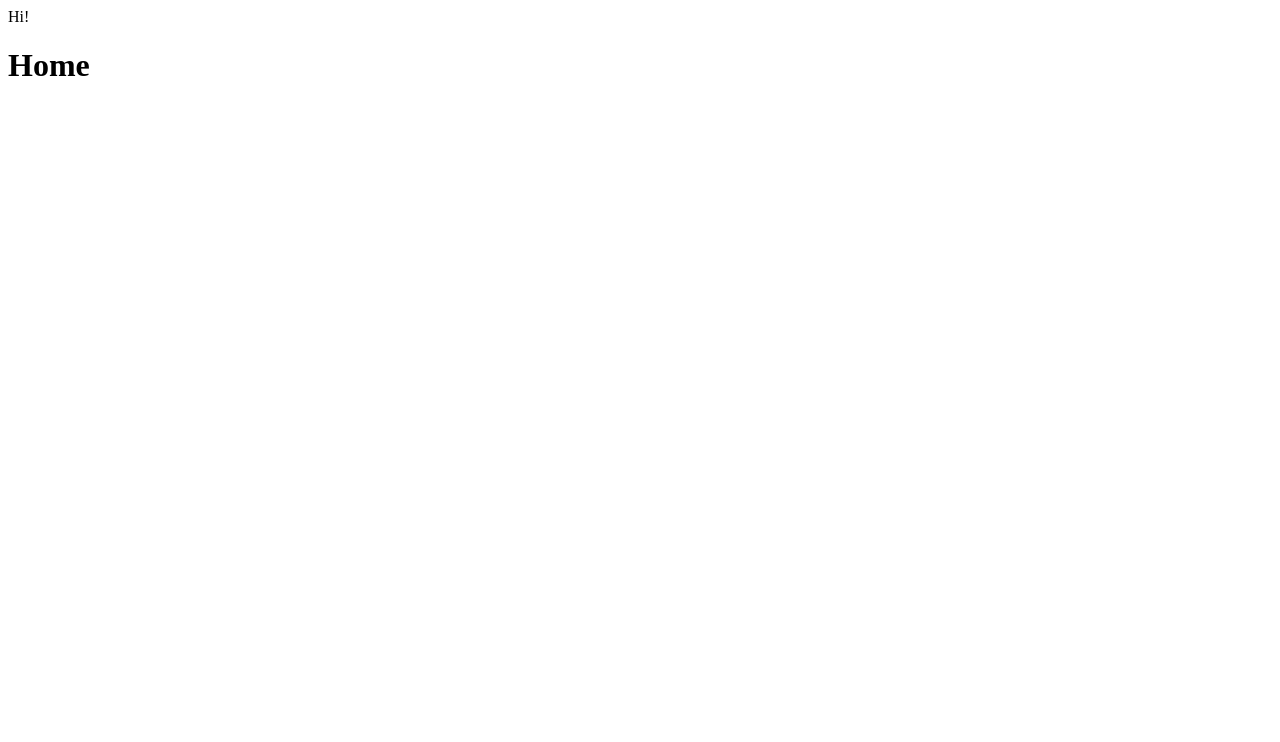
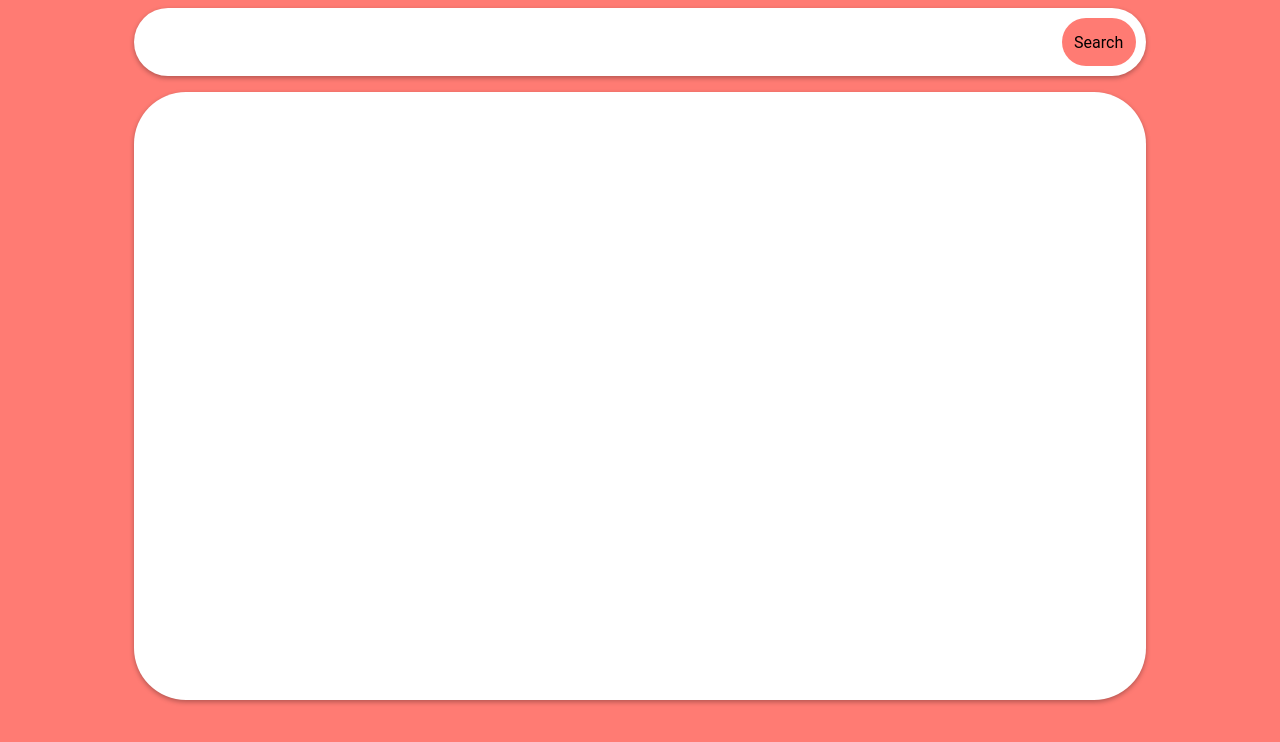
Before and after one commit to KateGoncharik/rsschool-react-course, a React (Vite) app: page / in a window 1280 px wide. Shown: the top 742 px of the page. Built offline with nearby package versions, Linux system fonts and the light colour scheme.

Commit message:
feat: impl basic logic

```diff
--- a/src/App.tsx
+++ b/src/App.tsx
@@ -1,25 +1,25 @@
-import { HashRouter, Routes, Route } from 'react-router-dom';
+import {HashRouter, Route, Routes} from 'react-router-dom';
 import Home from './pages/Home';
 import NotFound from './pages/NotFound';
+import {Component} from "react";
 
-function App() {
+export class App extends Component<unknown, unknown> {
+    render() {
         return (
-    <div>
-      <div>Hi!</div>
             <Routes>
-        <Route path="/" element={<Home />} />
-        <Route path="*" element={<NotFound />} />
+                <Route path="/" element={<Home/>}/>
+                <Route path="*" element={<NotFound/>}/>
             </Routes>
-    </div>
         );
     }
+}
 
-function WrappedApp() {
+export class WrappedApp extends Component<unknown, unknown> {
+    render() {
         return (
             <HashRouter>
-      <App />
+                <App/>
             </HashRouter>
         );
     }
-
-export default WrappedApp;
+}
--- /dev/null
+++ b/src/components/ItemsList.tsx
@@ -0,0 +1,19 @@
+import {Component} from "react";
+
+export interface IItemsListProps {
+    items: unknown[];
+}
+
+export class ItemsList extends Component<IItemsListProps, unknown> {
+    render() {
+        return (
+            <div className="list">
+                {
+                    this.props.items.map((item) => (
+                        <div>{item.name}</div>
+                    ))
+                }
+            </div>
+        );
+    }
+}
--- /dev/null
+++ b/src/components/Search.tsx
@@ -0,0 +1,34 @@
+import {Component, FormEvent} from "react";
+
+export interface ISearchProps {
+    updateItemsCallback: (newSearchValue: string) => void;
+}
+
+export interface ISearchState {
+    searchValue: string;
+}
+
+export class Search extends Component<ISearchProps, ISearchState> {
+    constructor(props) {
+        super(props);
+        this.state = { searchValue: "" };
+    }
+
+    handleSearch(event: MouseEvent): void {
+        event.preventDefault();
+        this.props.updateItemsCallback(this.state.searchValue);
+    }
+
+    render() {
+        return (
+            <form className="form">
+                <input
+                    className="form__input"
+                    onInput={(event: FormEvent) => this.setState({ searchValue: event.target.value})}
+                    placeholder="Type any value"
+                />
+                <button className="form__button" onClick={(event: MouseEvent) => this.handleSearch(event)}>Search</button>
+            </form>
+        );
+    }
+}
--- /dev/null
+++ b/src/index.scss
@@ -0,0 +1,95 @@
+$black: #000000;
+$cornflower-lilac: #ffaea9;
+$salmon: #ff7b73;
+$white: #ffffff;
+$your-pink: #ffcccc;
+
+html {
+    height: 95%;
+}
+
+body {
+    font-size: 16px;
+    font-family: Roboto, sans-serif;
+    background-color: $salmon;
+    height: 100%;
+}
+
+#root {
+    display: flex;
+    flex-direction: column;
+    align-items: center;
+    height: 100%;
+}
+
+.form {
+    height: 4.25em;
+    border-radius: 6.25em;
+    background-color: $white;
+    width: 80%;
+    padding: 0.625em;
+    box-sizing: border-box;
+    box-shadow: 0 0.125em 0.3125em rgba(0, 0, 0, 0.3);
+    display: flex;
+    justify-content: center;
+
+    &__button {
+        color: inherit;
+        padding: 0;
+        height: 100%;
+        width: 5em;
+        background-color: $salmon;
+    }
+}
+
+.form__input,
+.form__button {
+    font: inherit;
+    border: 0;
+    outline: 0;
+    border-radius: 5em;
+    box-sizing: border-box;
+}
+
+.form__input {
+    font-size: 1.75em;
+    opacity: 0;
+    visibility: hidden;
+    transform: scale(0.7);
+}
+
+.form__input {
+    color: $your-pink;
+    height: 100%;
+    width: 100%;
+    padding: 0 0.714em;
+
+    &::placeholder {
+        color: currentColor;
+    }
+
+    &:required:valid {
+        color: $salmon;
+
+        + .form__buttonLabel {
+            color: $white;
+
+            &::before {
+                pointer-events: initial;
+            }
+        }
+    }
+}
+
+.list {
+    margin-top: 1em;
+    height: 80%;
+    border-radius: 3.25em;
+    background-color: $white;
+    width: 80%;
+    padding: 0.625em;
+    box-sizing: border-box;
+    box-shadow: 0 0.125em 0.3125em rgba(0, 0, 0, 0.3);
+    display: flex;
+    justify-content: center;
+}
--- a/src/main.tsx
+++ b/src/main.tsx
@@ -1,10 +1,10 @@
 import React from 'react';
 import ReactDOM from 'react-dom/client';
-import App from './App.tsx';
-import './index.css';
+import './index.scss';
+import {WrappedApp} from "./App";
 
 ReactDOM.createRoot(document.getElementById('root')!).render(
   <React.StrictMode>
-    <App />
+    <WrappedApp />
   </React.StrictMode>
 );
--- a/src/pages/Home.tsx
+++ b/src/pages/Home.tsx
@@ -1,3 +1,37 @@
-export default function Home() {
-  return <h1>Home</h1>;
+import {Search} from "../components/Search";
+import {Component} from "react";
+import {ItemsList} from "../components/ItemsList";
+import {Technology, TechnologyResponse} from "../models/Technology.model";
+
+interface HomeState {
+    items: Technology[];
 }
+
+export default class Home extends Component<unknown, HomeState> {
+    constructor(props) {
+        super(props);
+        this.state = {
+            items: [],
+        };
+    }
+
+    handleSearch(searchValue: string): void {
+        // console.log(event);
+
+        fetch("https://stapi.co/api/v2/rest/technology/search?pageNumber=0&pageSize=10")
+            .then((data: Response) => data.json())
+            .then((data: TechnologyResponse) => {
+                console.log(data);
+                this.setState({ items: data.technology });
+            });
+    }
+
+    render() {
+        return (
+            <>
+                <Search updateItemsCallback={this.handleSearch.bind(this)}/>
+                <ItemsList items={this.state.items}/>
+            </>
+        );
+    }
+}
--- a/src/pages/NotFound.tsx
+++ b/src/pages/NotFound.tsx
@@ -1,6 +1,8 @@
 import { Link } from 'react-router-dom';
+import {Component} from "react";
 
-export default function NotFound() {
+export default class NotFound extends Component<{}, {}>{
+    render() {
         return (
             <>
                 <h1>Not Found</h1>
@@ -8,3 +10,4 @@ export default function NotFound() {
             </>
         );
     }
+}
```
Also changed, not shown: package.json (+4 -3 lines), src/models/Technology.model.ts (added, +8 -0 lines), src/index.css (deleted), 1 other file (tests, documents, lock files or other folders). Lines whose indentation alone changed are shown as unchanged.
